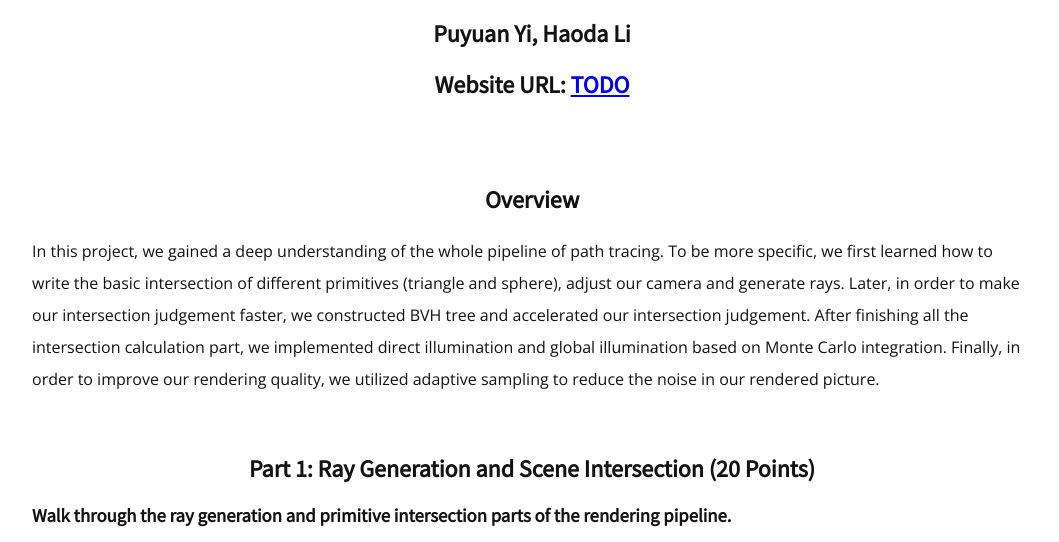
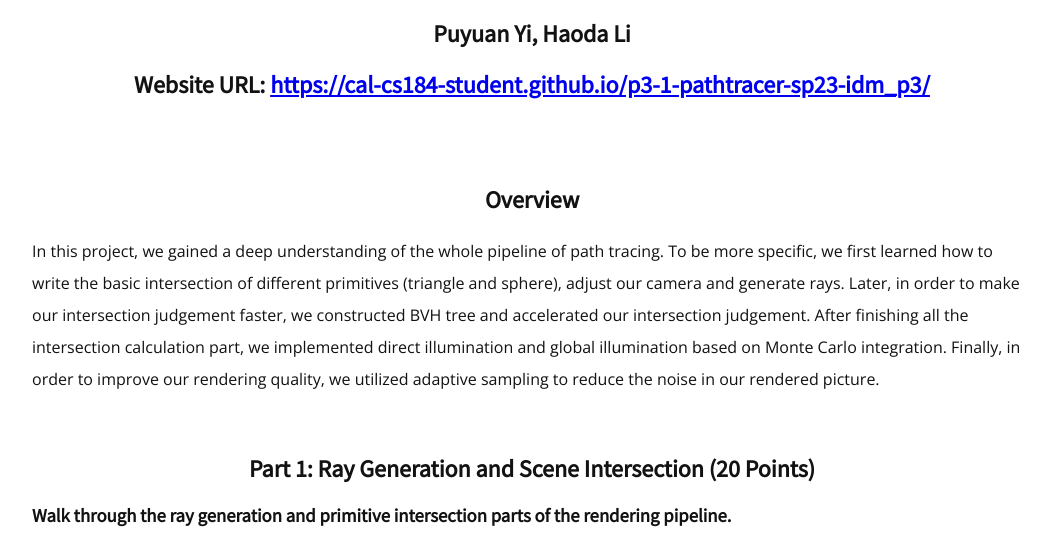
Before and after one commit to cal-cs184-student/p3-1-pathtracer-sp23-idm_p3, a plain HTML site: page docs/index.html in a window 1280 px wide. Shown: the part 226-768 px from the top of the page, without its empty margins (108-1167 px from the left). Drawn offline with nearby package versions, Linux system fonts and the light colour scheme.

Commit message:
all_finished

```diff
--- a/docs/index.html
+++ b/docs/index.html
@@ -44,7 +44,7 @@
 <h2 align="middle">Puyuan Yi, Haoda Li</h2>
 
 <!-- Add Website URL -->
-<h2 align="middle">Website URL: <a href="TODO">TODO</a></h2>
+<h2 align="middle">Website URL: <a href="TODO">https://cal-cs184-student.github.io/p3-1-pathtracer-sp23-idm_p3/</a></h2>
 
 <br><br>
 
```
